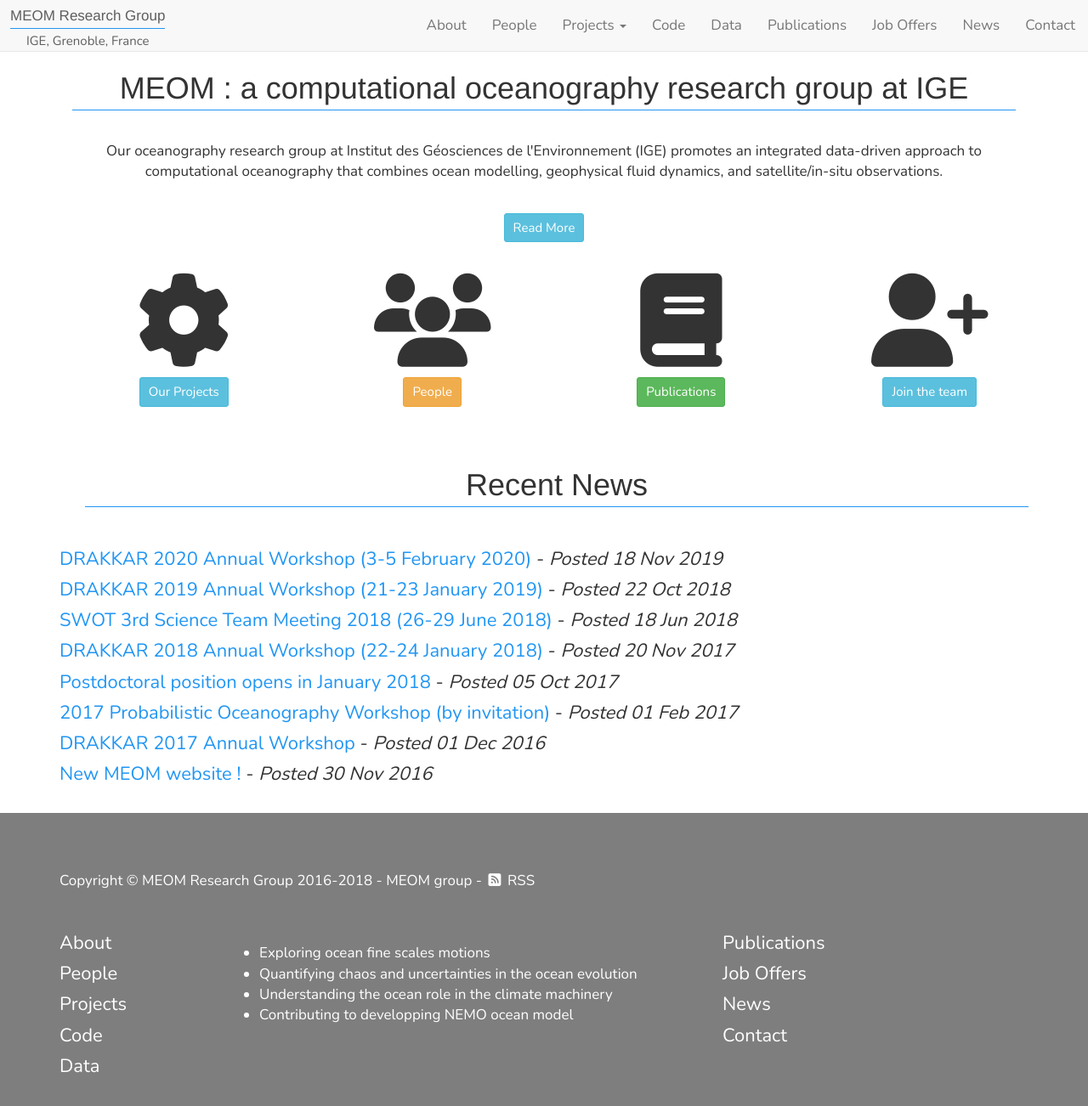
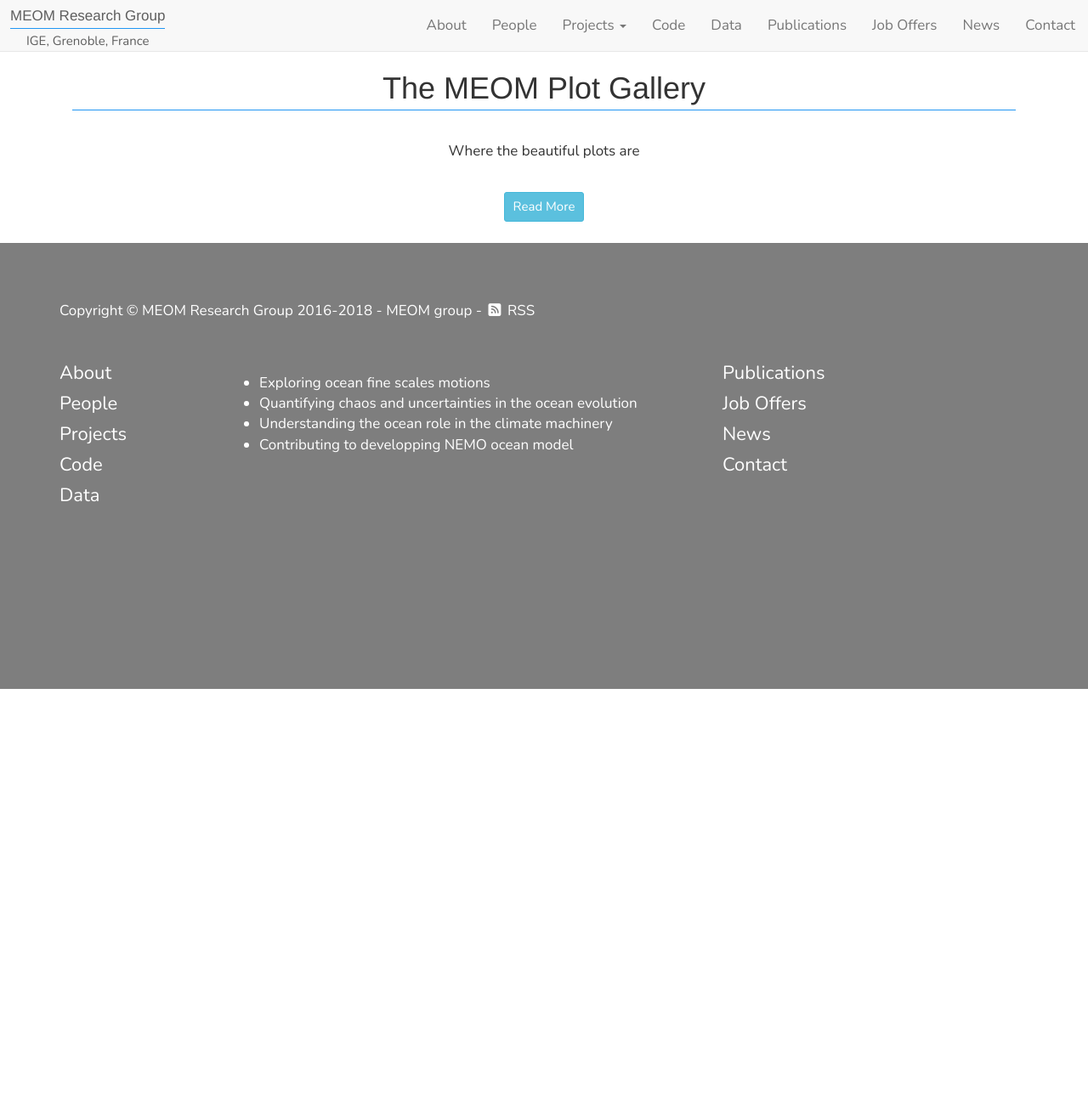
Before and after one commit to auraoupa/test-website, a Jekyll site: the page built from index.html, in a window 1280 px wide and 1400 px high. Shown: the top 1302 px of the window at 85% size. Built offline with Jekyll 4.4.1, drawn with Linux system fonts in a browser that asks for light colours; nearby versions of some CDN libraries; some web fonts are replaced.

Commit message:
Update welcome.html

```diff
--- a/_includes/welcome.html
+++ b/_includes/welcome.html
@@ -1,62 +1,14 @@
 <div class="container" id="welcome">
     <div class="welcome-banner text-center">
-        <h2 class="welcome-banner-heading "> MEOM : a computational oceanography research group at IGE</h2>
+        <h2 class="welcome-banner-heading "> The MEOM Plot Gallery </h2>
         <br>
-        <p>Our oceanography research group at Institut des Géosciences de l'Environnement (IGE) promotes an integrated data-driven approach to computational oceanography  that combines ocean modelling, geophysical fluid dynamics, and satellite/in-situ observations. </p>
+        <p> Where the beautiful plots are </p>
 
         <br>
         <a class="btn btn-sm btn-info" href="about">Read More</a>
     </div>
-    <div class="container">
-        <div class="row">
-            <div class="col-sm-3 text-center">
-                <h4> <i class="fa fa-cog fa-5x"></i><br> </h4>
-                <p></p>
-                <a class="btn btn-sm btn-info" href="projects">Our Projects</a>
-            </div>
-            <div class="col-sm-3 text-center">
-                <h4> <i class="fa fa-group fa-5x"></i><br> </h4>
-                <p></p>
-                <a class="btn btn-sm btn-warning" href="people">People</a>
-            </div>
-            <div class="col-sm-3 text-center">
-                <h4> <i class="fa fa-book fa-5x"></i><br> </h4>
-                <p></p>
-                <a class="btn btn-sm btn-success" href="publications/">Publications</a>
-            </div>
-           <div class="col-sm-3 text-center">
-                <h4> <i class="fa fa-user-plus fa-5x"></i><br>  </h4>
-                <p></p>
-                <a class="btn btn-sm btn-info" href="jobs/">Join the team</a>
-            </div>
-        </div>
-    </div>
 
     <br>
-    <br>
-    <div class="container">
-    <div class="welcome-banner">
-        <h2 class="welcome-banner-heading"> Recent News </h2>
-    </div>
-    <br>
-    </div>
-    <div class="container">
-         <div class="row">
-                <div class="box post">
-
-                            {% for post in site.posts %}
-                                <div class="list-item">
-                                    <h4 class="list-post-title">
-					    <a href="{{ site.baseurl }}{{ post.url }}">{{ post.title }}</a> - <em> Posted {{ post.date | date_to_string }} </em>
-                                    </h4>
-                                </div>
-
-                            {% endfor %}
-
-                </div>
-          </div>
-     </div>
-
 
 
 </div>
```
